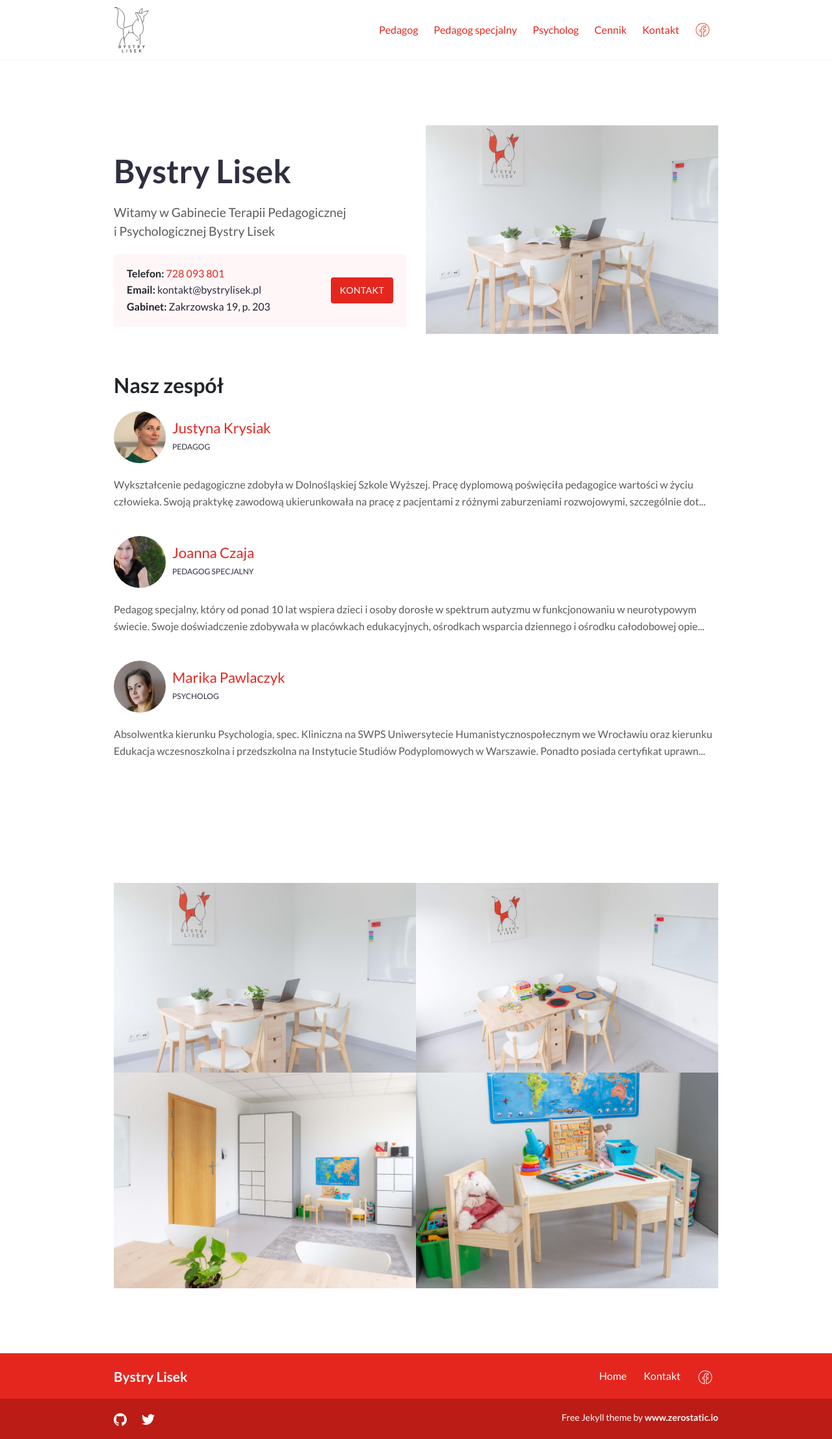
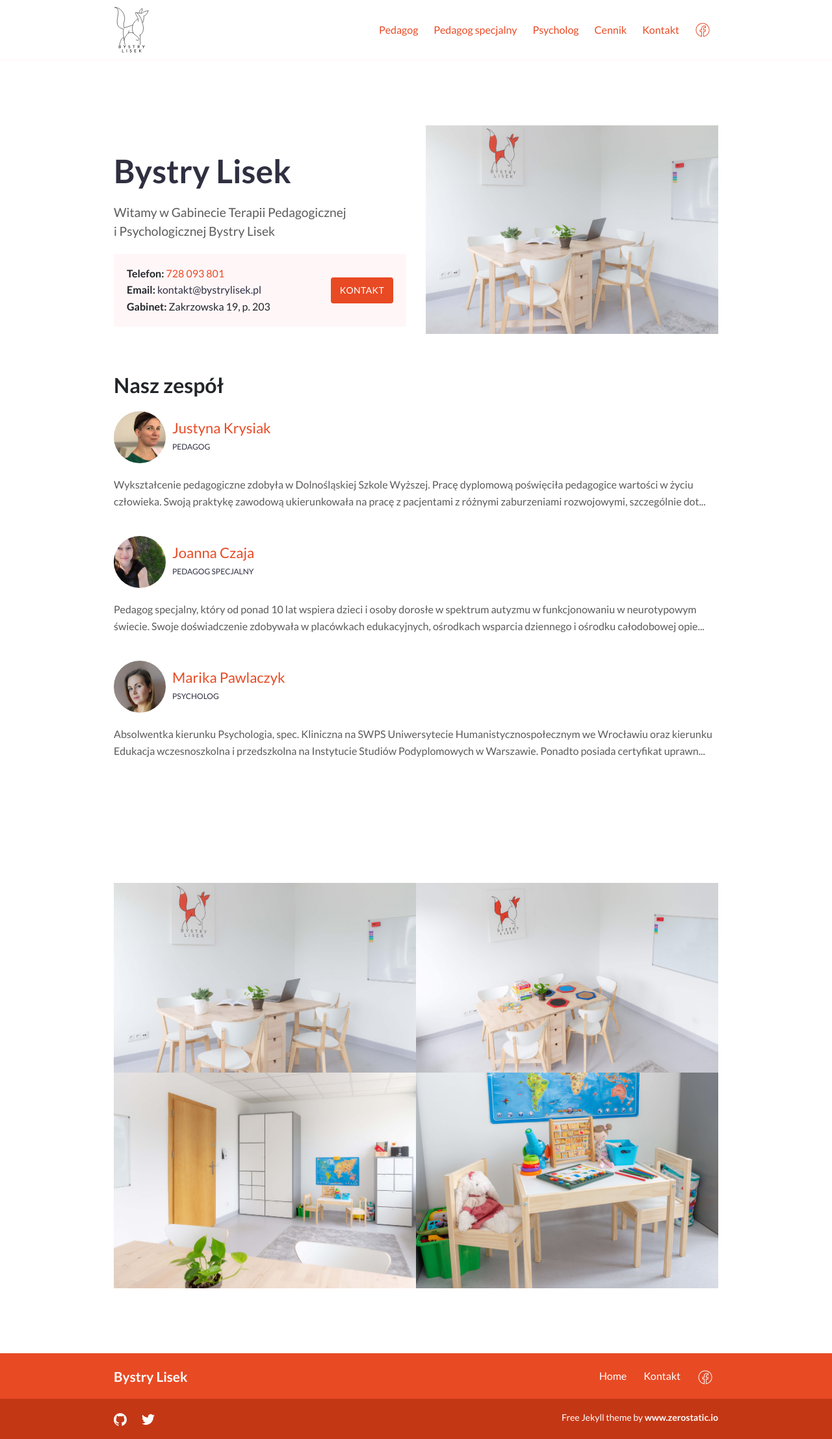
Before and after one commit to pawelkrysiak/bystrylisek, a Jekyll site: the page built from index.md, in a window 1280 px wide. Shown: the whole page at 65% size. Built offline with Jekyll 4.4.1, drawn with Linux system fonts in a browser that asks for light colours.

Commit message:
update primary color to match orange used in logo

```diff
--- a/assets/css/style.scss
+++ b/assets/css/style.scss
@@ -3,7 +3,7 @@
 ---
 
 // Colors
-$primary: #E5261F;
+$primary: #e84a24;
 $secondary: #f88379;
 $black: #2f2f41;
 $white: #ffffff;
```
